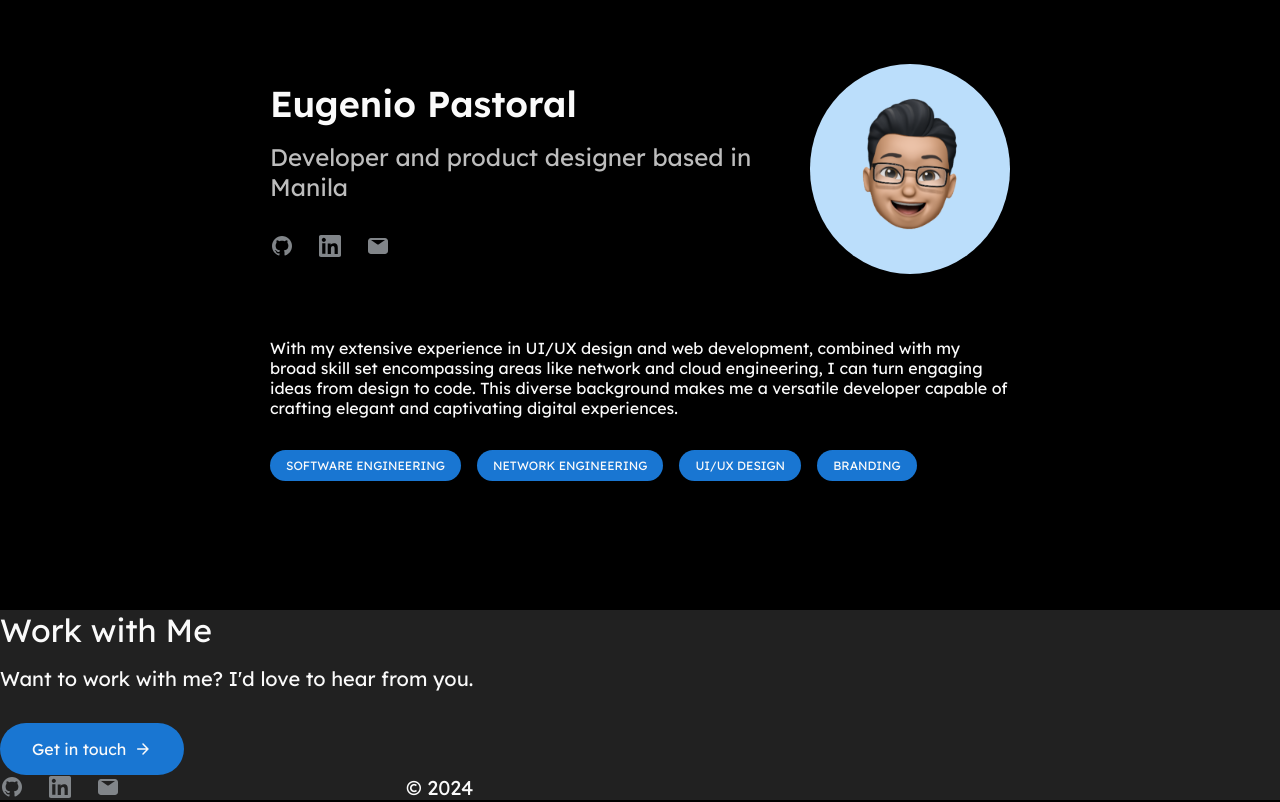
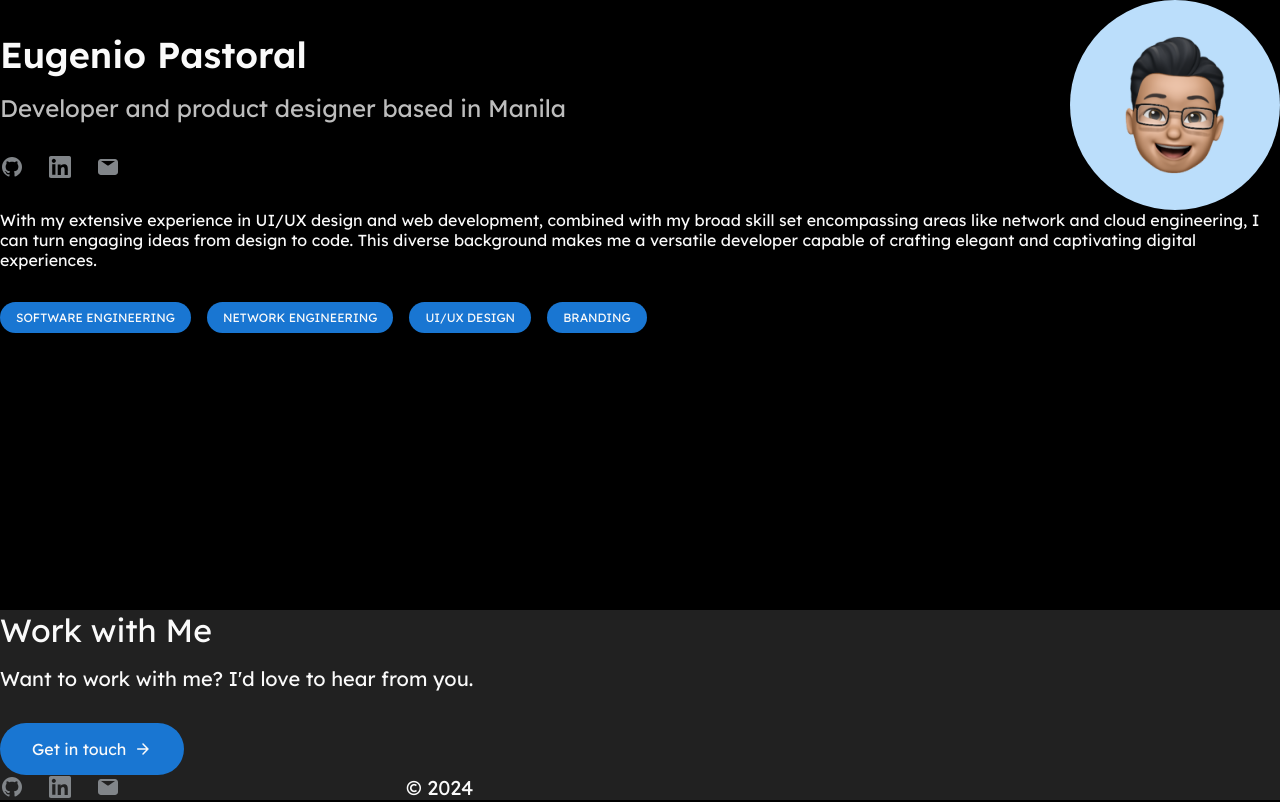
Before and after one commit to achrovisual/portfolio, a Vue app: page / in a window 1280 px wide. Built offline with nearby package versions, Linux system fonts and the light colour scheme.

Commit message:
Update header styling

```diff
--- a/src/components/PortfolioHeader.vue
+++ b/src/components/PortfolioHeader.vue
@@ -1,5 +1,6 @@
 <template>
-    <div class = "header__container">
+    <div class = "padding_restrict header__container">
+        <div class = "workable_area">
             <div class = "profile__container-name">
                 <div class = "profile__header-container">
                     <div class = "profile__title-container">
@@ -28,6 +29,8 @@
                 </div>
             </div>
         </div>
+
+    </div>
 </template>
 
 <script>
@@ -48,11 +51,10 @@ export default {
 <style scoped>
 .header__container {
     display: flex;
-    padding: 64px 270px;
     flex-direction: column;
     align-items: flex-start;
+    align-self: stretch;
     gap: 64px;
-    /* background-color: white; */
 }
 
 .profile__container-name {
```
Lines whose indentation alone changed are shown as unchanged.
